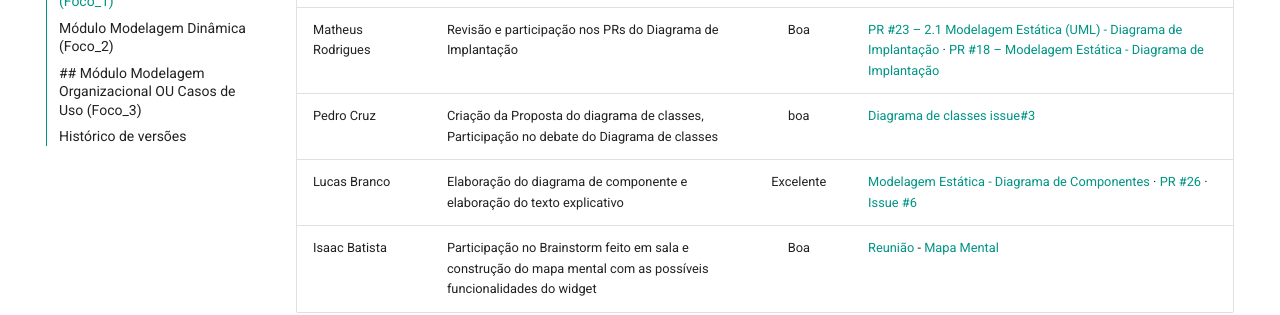
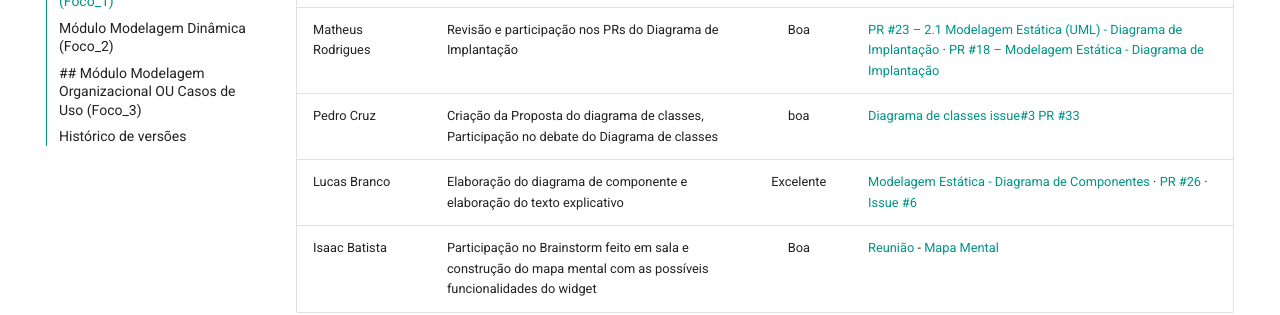
Before and after one commit to UnBArqDsw2026-1-Turma02/2026.01-T02_G4_AcessibilidadeJa_Entrega_02, an MkDocs documentation site: the page built from docs/Modelagem/2.4.ParticipacoesModelagem.md, in a window 1280 px wide and 900 px high, scrolled down 833 px. Shown: the part 152-467 px from the top of the window. Built offline with MkDocs 1.6.1 and Material for MkDocs 9.7.7, drawn with Linux system fonts in a browser that asks for light colours; comment, search, counter and statistics services are not loaded.

Commit message:
adicionando pr no quadr de contribuições

```diff
--- a/docs/Modelagem/2.4.ParticipacoesModelagem.md
+++ b/docs/Modelagem/2.4.ParticipacoesModelagem.md
@@ -16,7 +16,7 @@
 | Fernanda Vaz                | Elaboração inicial e inserção do diagrama                                                                                                                    |      Boa      | [Docs: Adicionando ideia inicial do diagrama de componentes#8](https://github.com/UnBArqDsw2026-1-Turma02/2026.01-T02_G4_AcessibilidadeJa_Entrega_02/pull/8)<br>                                                                                                                                                                                                                                                                                                                        |
 | Fábio Araújo                |  Participei da elaboração do Diagrama de Classes, contribuindo para a organização estrutural do sistema. <br> Colaborei na issue #3, relacionada ao Diagrama de Classes. |      Boa      | [Issue diagrama de Classes](https://github.com/UnBArqDsw2026-1-Turma02/2026.01-T02_G4_AcessibilidadeJa_Entrega_02/issues/3)<br>[Diagrama de Classes](https://unbarqdsw2026-1-turma02.github.io/2026.01-T02_G4_AcessibilidadeJa_Entrega_02/Modelagem/2.1.ModelagemEstatica.html#diagrama-de-classes) |
 | Matheus Rodrigues           | Revisão e participação nos PRs do Diagrama de Implantação                                                                                        |   Boa   | [PR #23 – 2.1 Modelagem Estática (UML) - Diagrama de Implantação](https://github.com/UnBArqDsw2026-1-Turma02/2026.01-T02_G4_AcessibilidadeJa_Entrega_02/pull/23) · [PR #18 – Modelagem Estática - Diagrama de Implantação](https://github.com/UnBArqDsw2026-1-Turma02/2026.01-T02_G4_AcessibilidadeJa_Entrega_02/pull/18) |
-| Pedro Cruz                  | Criação da Proposta do diagrama de classes, Participação no debate do Diagrama de classes | boa | [Diagrama de classes issue#3](https://github.com/UnBArqDsw2026-1-Turma02/2026.01-T02_G4_AcessibilidadeJa_Entrega_02/issues/3) |
+| Pedro Cruz                  | Criação da Proposta do diagrama de classes, Participação no debate do Diagrama de classes | boa | [Diagrama de classes issue#3](https://github.com/UnBArqDsw2026-1-Turma02/2026.01-T02_G4_AcessibilidadeJa_Entrega_02/issues/3) [PR #33](https://github.com/UnBArqDsw2026-1-Turma02/2026.01-T02_G4_AcessibilidadeJa_Entrega_02/pull/33) |
 | Lucas Branco                | Elaboração do diagrama de componente e elaboração do texto explicativo                                                                                                                                         |      Excelente      | [Modelagem Estática - Diagrama de Componentes](https://unbarqdsw2026-1-turma02.github.io/2026.01-T02_G4_AcessibilidadeJa_Entrega_02/Modelagem/2.1.ModelagemEstatica.html#diagrama-de-componentes) · [PR #26](https://github.com/UnBArqDsw2026-1-Turma02/2026.01-T02_G4_AcessibilidadeJa_Entrega_02/pull/26) · [Issue #6](https://github.com/UnBArqDsw2026-1-Turma02/2026.01-T02_G4_AcessibilidadeJa_Entrega_02/issues/6) |
 | Isaac Batista               | Participação no Brainstorm feito em sala e construção do mapa mental com as possíveis funcionalidades do widget                                              |      Boa      | [Reunião](https://github.com/UnBArqDsw2026-1-Turma02/2026.01-T02_G4_AcessibilidadeJa_Entrega_01/issues/3) - [Mapa Mental](https://github.com/UnBArqDsw2026-1-Turma02/2026.01-T02_G4_AcessibilidadeJa_Entrega_01/pull/33) |
 
```
